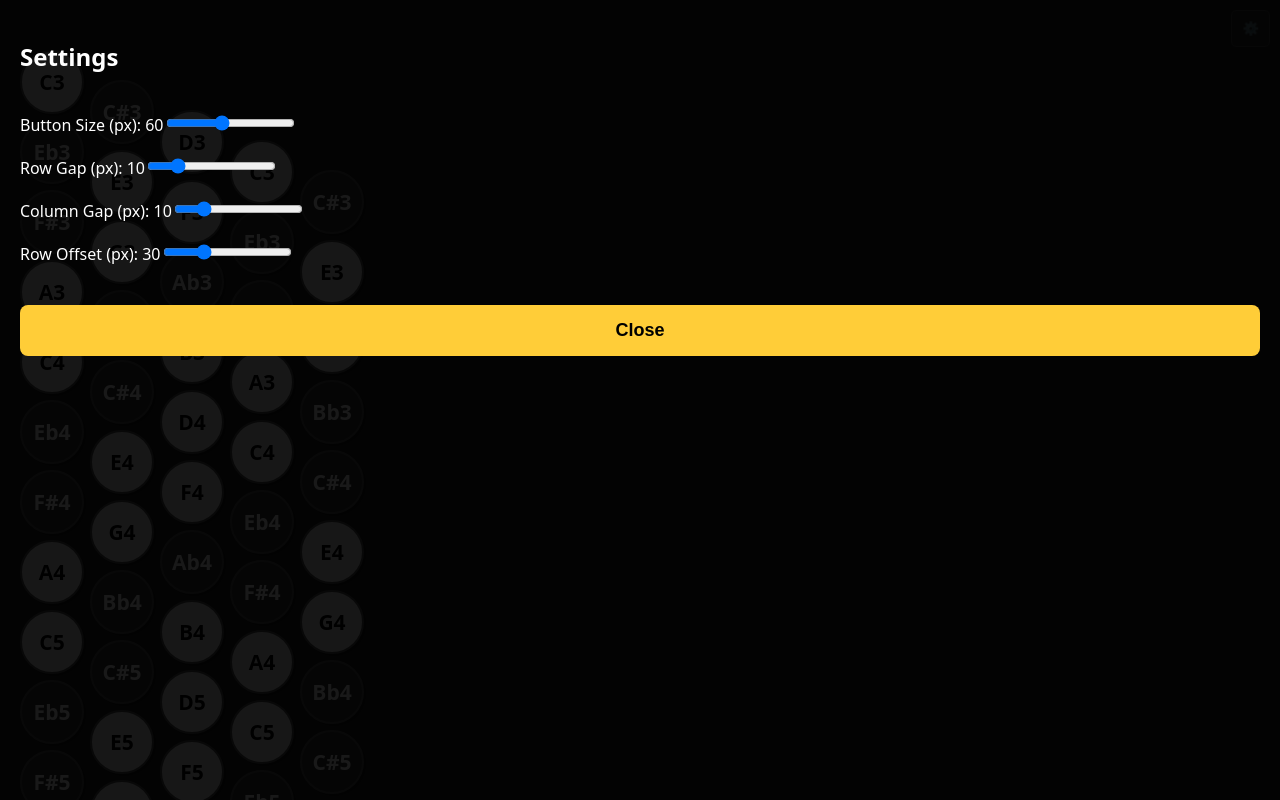
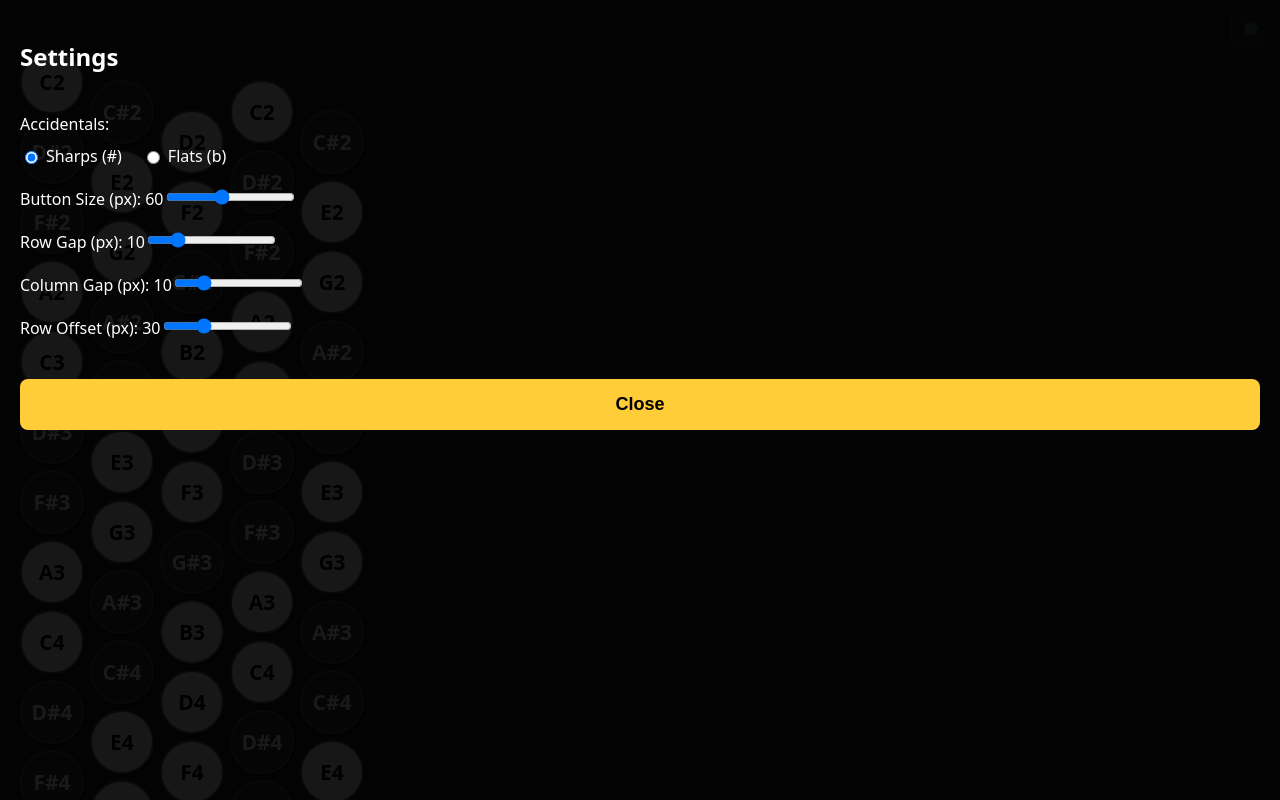
Before and after one commit to arthow4n/accordion-buttons-mobile, a React (Vite) app: page / in a window 1280 px wide. Both pictures are taken after a click on the button "⚙️". Built offline with nearby package versions, Linux system fonts and the light colour scheme.

Commit message:
(Antigravity) Fix layout and accidentals rendering

```diff
--- a/src/App.jsx
+++ b/src/App.jsx
@@ -10,7 +10,8 @@ function App() {
             buttonSize: 60,
             rowGap: 10,
             colGap: 10,
-            rowOffset: 30 // Half of button size usually
+            rowOffset: 30, // Half of button size usually
+            accidentalType: 'sharp'
         };
     });
 
--- a/src/components/Accordion.jsx
+++ b/src/components/Accordion.jsx
@@ -10,8 +10,8 @@ export const Accordion = ({ settings }) => {
     const pointersRef = useRef(new Map()); // pointerId -> note
 
     const buttons = useMemo(() => {
-        return generateLayout(5, 14, 3); // 5 rows, 14 cols, start at C3
-    }, []);
+        return generateLayout(5, 22, 2, settings.accidentalType); // 5 rows, 22 cols, start at C2
+    }, [settings.accidentalType]);
 
     const handlePointerDown = (e) => {
         e.preventDefault(); // Prevent scrolling
@@ -141,7 +141,12 @@ export const Accordion = ({ settings }) => {
                 // We use settings.rowOffset to shift adjacent rows.
                 // Usually Row 1 is shifted down by half size relative to Row 0.
                 // So shift = boardRow * settings.rowOffset
-                const top = 50 + btn.boardCol * (settings.buttonSize + settings.rowGap) + (btn.boardRow * settings.rowOffset);
+                let top = 50 + btn.boardCol * (settings.buttonSize + settings.rowGap) + (btn.boardRow * settings.rowOffset);
+
+                // Shift 4th and 5th rows (indices 3 and 4) up by one button step to align with 1st and 2nd rows
+                if (btn.boardRow >= 3) {
+                    top -= (2 * settings.rowOffset);
+                }
 
                 const isActive = activeNotes.has(btn.note);
 
--- a/src/components/Settings.jsx
+++ b/src/components/Settings.jsx
@@ -2,7 +2,8 @@ import React from 'react';
 
 export const Settings = ({ settings, updateSettings, onClose }) => {
     const handleChange = (key, value) => {
-        updateSettings({ ...settings, [key]: parseInt(value, 10) });
+        const parsedValue = key === 'accidentalType' ? value : parseInt(value, 10);
+        updateSettings({ ...settings, [key]: parsedValue });
     };
 
     return (
@@ -22,6 +23,32 @@ export const Settings = ({ settings, updateSettings, onClose }) => {
             overflowY: 'auto'
         }}>
             <h2>Settings</h2>
+
+            <div className="control-group">
+                <label>Accidentals:</label>
+                <div style={{ display: 'flex', gap: '20px', marginTop: '10px' }}>
+                    <label style={{ display: 'flex', alignItems: 'center', gap: '5px' }}>
+                        <input
+                            type="radio"
+                            name="accidentalType"
+                            value="sharp"
+                            checked={settings.accidentalType === 'sharp'}
+                            onChange={(e) => handleChange('accidentalType', e.target.value)}
+                        />
+                        Sharps (#)
+                    </label>
+                    <label style={{ display: 'flex', alignItems: 'center', gap: '5px' }}>
+                        <input
+                            type="radio"
+                            name="accidentalType"
+                            value="flat"
+                            checked={settings.accidentalType === 'flat'}
+                            onChange={(e) => handleChange('accidentalType', e.target.value)}
+                        />
+                        Flats (b)
+                    </label>
+                </div>
+            </div>
 
             <div className="control-group">
                 <label>Button Size (px): {settings.buttonSize}</label>
--- a/src/utils/layout.js
+++ b/src/utils/layout.js
@@ -6,7 +6,7 @@
 
 const BASE_NOTE = 48; // C3
 
-export const generateLayout = (numRows = 5, numCols = 13, startOctave = 3) => {
+export const generateLayout = (numRows = 5, numCols = 13, startOctave = 3, accidentalType = 'sharp') => {
     const buttons = [];
 
     // Row definitions (offsets from C)
@@ -39,7 +39,7 @@ export const generateLayout = (numRows = 5, numCols = 13, startOctave = 3) => {
                 boardRow: r, // Vertical column index
                 boardCol: c, // Vertical position index
                 note: note,
-                label: getNoteLabel(note),
+                label: getNoteLabel(note, accidentalType),
                 isBlack: isBlackKey(note),
                 frequency: midiToFreq(note)
             });
@@ -48,12 +48,14 @@ export const generateLayout = (numRows = 5, numCols = 13, startOctave = 3) => {
     return buttons;
 };
 
-const NOTES = ['C', 'C#', 'D', 'Eb', 'E', 'F', 'F#', 'G', 'Ab', 'A', 'Bb', 'B'];
+const NOTES_SHARP = ['C', 'C#', 'D', 'D#', 'E', 'F', 'F#', 'G', 'G#', 'A', 'A#', 'B'];
+const NOTES_FLAT = ['C', 'Db', 'D', 'Eb', 'E', 'F', 'Gb', 'G', 'Ab', 'A', 'Bb', 'B'];
 
-const getNoteLabel = (midi) => {
+const getNoteLabel = (midi, type = 'sharp') => {
     const noteIndex = midi % 12;
     const octave = Math.floor(midi / 12) - 1;
-    return `${NOTES[noteIndex]}${octave}`;
+    const notes = type === 'flat' ? NOTES_FLAT : NOTES_SHARP;
+    return `${notes[noteIndex]}${octave}`;
 };
 
 const isBlackKey = (midi) => {
```
